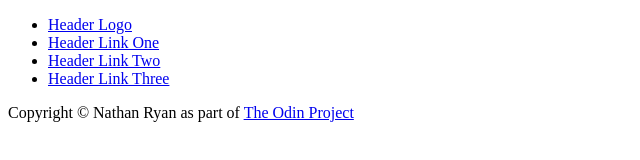
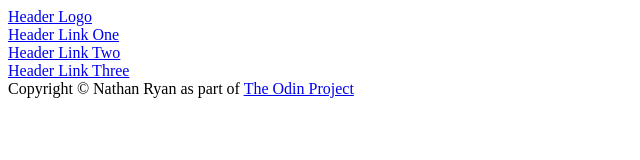
Before and after one commit to portfoliodemo/landing-page-Odin-Project, a plain HTML site: page index.html in a window 1280 px wide. Shown: the whole page, without its empty margins (0-640 px from the left). Drawn offline with Linux system fonts and the light colour scheme.

Commit message:
Inital CSS skeleton started, index linked to css

```diff
--- a/assets/styles/main.css
+++ b/assets/styles/main.css
@@ -0,0 +1,16 @@
+
+/* Add Border Box to all elements */
+
+html {
+    box-sizing: border-box;
+}
+
+*, *:before, *:after {
+    box-sizing: inherit;
+}
+
+ul {
+    margin: 0;
+    padding: 0;
+    list-style-type: none;
+}
--- a/index.html
+++ b/index.html
@@ -6,6 +6,10 @@
     <meta name="viewport" content="width=device-width, initial-scale=1.0">
     <title>Landing Page - The Odin Project</title>
 </head>
+
+<!-- CSS Stylesheet(s) -->
+<link rel="stylesheet" href="./assets/styles/main.css">
+
 <body>
 
     <header>
```
